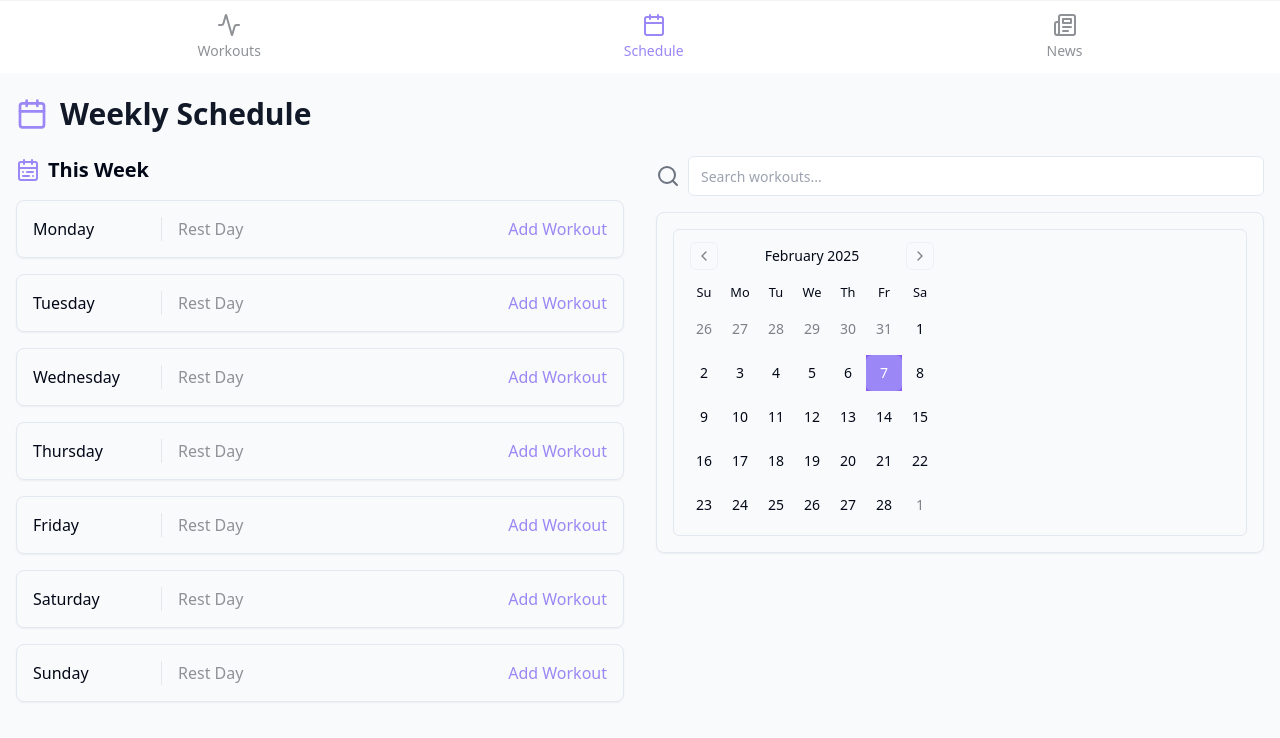
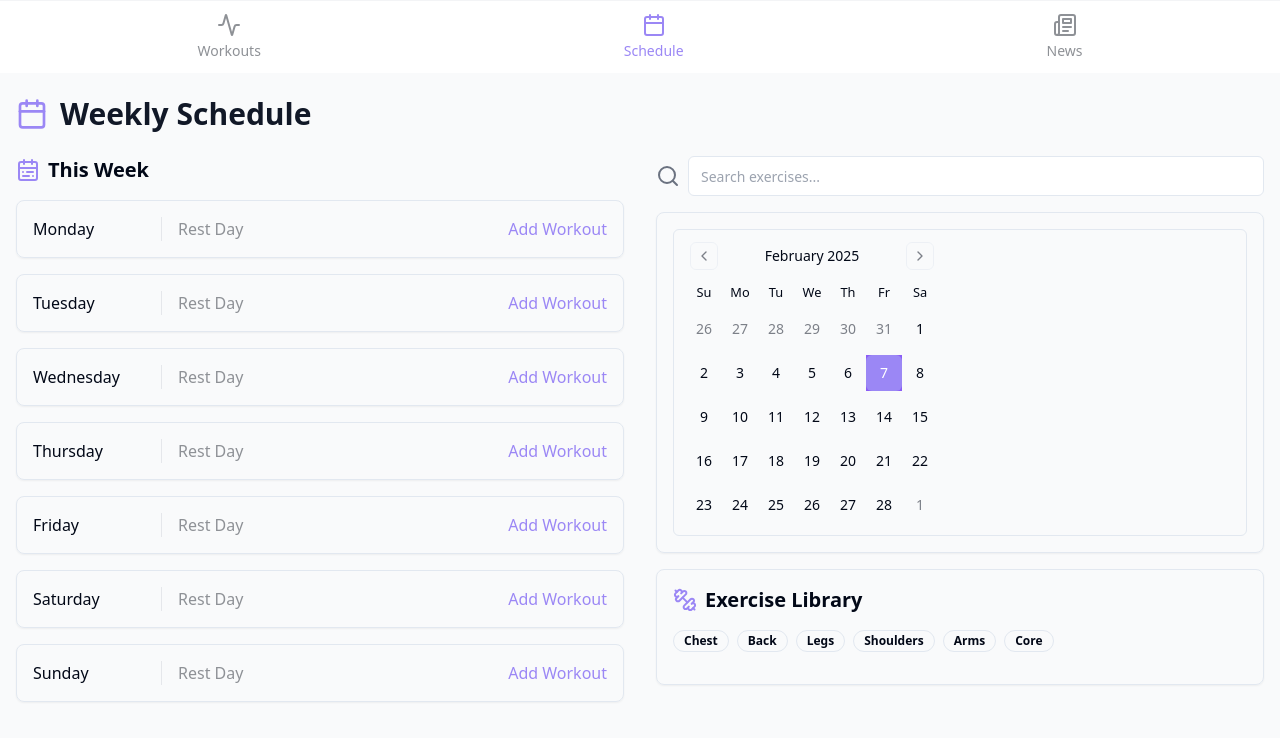
Before and after one commit to banblack/schedulife-fitness, a React (Vite) app: page /schedule in a window 1280 px wide. Shown: the top 738 px of the page. Built offline with nearby package versions, Linux system fonts and the light colour scheme.

Commit message:
Add workout presets
Implement a preset database of exercises for different body parts.  This will be used later to create workout plans.

```diff
--- a/src/pages/Schedule.tsx
+++ b/src/pages/Schedule.tsx
@@ -1,27 +1,68 @@
 
 import { Card } from "@/components/ui/card";
 import { Calendar } from "@/components/ui/calendar";
-import { Search, CalendarIcon, CalendarRange } from "lucide-react";
+import { Search, CalendarIcon, CalendarRange, Dumbbell } from "lucide-react";
 import { useState } from "react";
 import { Button } from "@/components/ui/button";
 import { Input } from "@/components/ui/input";
 import { format } from "date-fns";
+import { Badge } from "@/components/ui/badge";
+
+// Preset workouts database
+const presetWorkouts = {
+  chest: [
+    { name: "Bench Press", sets: 4, reps: "8-12", equipment: "Barbell" },
+    { name: "Incline Dumbbell Press", sets: 3, reps: "10-12", equipment: "Dumbbells" },
+    { name: "Push-Ups", sets: 3, reps: "15-20", equipment: "Bodyweight" },
+  ],
+  back: [
+    { name: "Pull-Ups", sets: 4, reps: "8-12", equipment: "Bodyweight" },
+    { name: "Barbell Rows", sets: 3, reps: "10-12", equipment: "Barbell" },
+    { name: "Lat Pulldowns", sets: 3, reps: "12-15", equipment: "Cable Machine" },
+  ],
+  legs: [
+    { name: "Squats", sets: 4, reps: "8-12", equipment: "Barbell" },
+    { name: "Romanian Deadlifts", sets: 3, reps: "10-12", equipment: "Barbell" },
+    { name: "Leg Press", sets: 3, reps: "12-15", equipment: "Machine" },
+  ],
+  shoulders: [
+    { name: "Military Press", sets: 4, reps: "8-12", equipment: "Barbell" },
+    { name: "Lateral Raises", sets: 3, reps: "12-15", equipment: "Dumbbells" },
+    { name: "Face Pulls", sets: 3, reps: "15-20", equipment: "Cable" },
+  ],
+  arms: [
+    { name: "Bicep Curls", sets: 3, reps: "10-12", equipment: "Dumbbells" },
+    { name: "Tricep Pushdowns", sets: 3, reps: "12-15", equipment: "Cable" },
+    { name: "Hammer Curls", sets: 3, reps: "10-12", equipment: "Dumbbells" },
+  ],
+  core: [
+    { name: "Planks", sets: 3, reps: "30-60s", equipment: "Bodyweight" },
+    { name: "Crunches", sets: 3, reps: "15-20", equipment: "Bodyweight" },
+    { name: "Russian Twists", sets: 3, reps: "20 each side", equipment: "Weight Plate" },
+  ],
+};
 
 const Schedule = () => {
   const days = ['Monday', 'Tuesday', 'Wednesday', 'Thursday', 'Friday', 'Saturday', 'Sunday'];
   const [date, setDate] = useState<Date | undefined>(new Date());
   const [searchQuery, setSearchQuery] = useState("");
+  const [selectedMuscleGroup, setSelectedMuscleGroup] = useState<keyof typeof presetWorkouts | null>(null);
 
   // Sample workout data - in a real app this would come from your backend
   const workouts = {
     "2024-04-15": { type: "Cardio", description: "30min run" },
     "2024-04-10": { type: "Strength", description: "Upper body" },
-    // Add more sample workouts as needed
   };
 
   const selectedDayWorkout = date
     ? workouts[format(date, 'yyyy-MM-dd')]
     : null;
+
+  const filteredExercises = selectedMuscleGroup
+    ? presetWorkouts[selectedMuscleGroup].filter(exercise =>
+        exercise.name.toLowerCase().includes(searchQuery.toLowerCase())
+      )
+    : [];
 
   return (
     <div className="container px-4 py-8 animate-fade-in">
@@ -53,14 +94,14 @@ const Schedule = () => {
           ))}
         </div>
 
-        {/* Right side - Calendar view */}
+        {/* Right side - Calendar and Exercise Library */}
         <div className="space-y-6">
           <div className="flex flex-col gap-4">
             <div className="flex items-center gap-2">
               <Search className="w-6 h-6 text-gray-500" />
               <Input
                 type="text"
-                placeholder="Search workouts..."
+                placeholder="Search exercises..."
                 value={searchQuery}
                 onChange={(e) => setSearchQuery(e.target.value)}
                 className="flex-1"
@@ -86,6 +127,45 @@ const Schedule = () => {
                 </div>
               )}
             </Card>
+
+            {/* Exercise Library Section */}
+            <Card className="p-4">
+              <div className="flex items-center gap-2 mb-4">
+                <Dumbbell className="w-6 h-6 text-primary" />
+                <h2 className="text-xl font-semibold">Exercise Library</h2>
+              </div>
+
+              <div className="flex flex-wrap gap-2 mb-4">
+                {Object.keys(presetWorkouts).map((muscleGroup) => (
+                  <Badge
+                    key={muscleGroup}
+                    variant={selectedMuscleGroup === muscleGroup ? "default" : "outline"}
+                    className="cursor-pointer"
+                    onClick={() => setSelectedMuscleGroup(muscleGroup as keyof typeof presetWorkouts)}
+                  >
+                    {muscleGroup.charAt(0).toUpperCase() + muscleGroup.slice(1)}
+                  </Badge>
+                ))}
+              </div>
+
+              {selectedMuscleGroup && (
+                <div className="space-y-3">
+                  {filteredExercises.map((exercise, index) => (
+                    <Card key={index} className="p-3">
+                      <div className="flex justify-between items-center">
+                        <div>
+                          <h3 className="font-medium">{exercise.name}</h3>
+                          <p className="text-sm text-neutral">
+                            {exercise.sets} sets × {exercise.reps}
+                          </p>
+                        </div>
+                        <Badge variant="secondary">{exercise.equipment}</Badge>
+                      </div>
+                    </Card>
+                  ))}
+                </div>
+              )}
+            </Card>
           </div>
         </div>
       </div>
```
